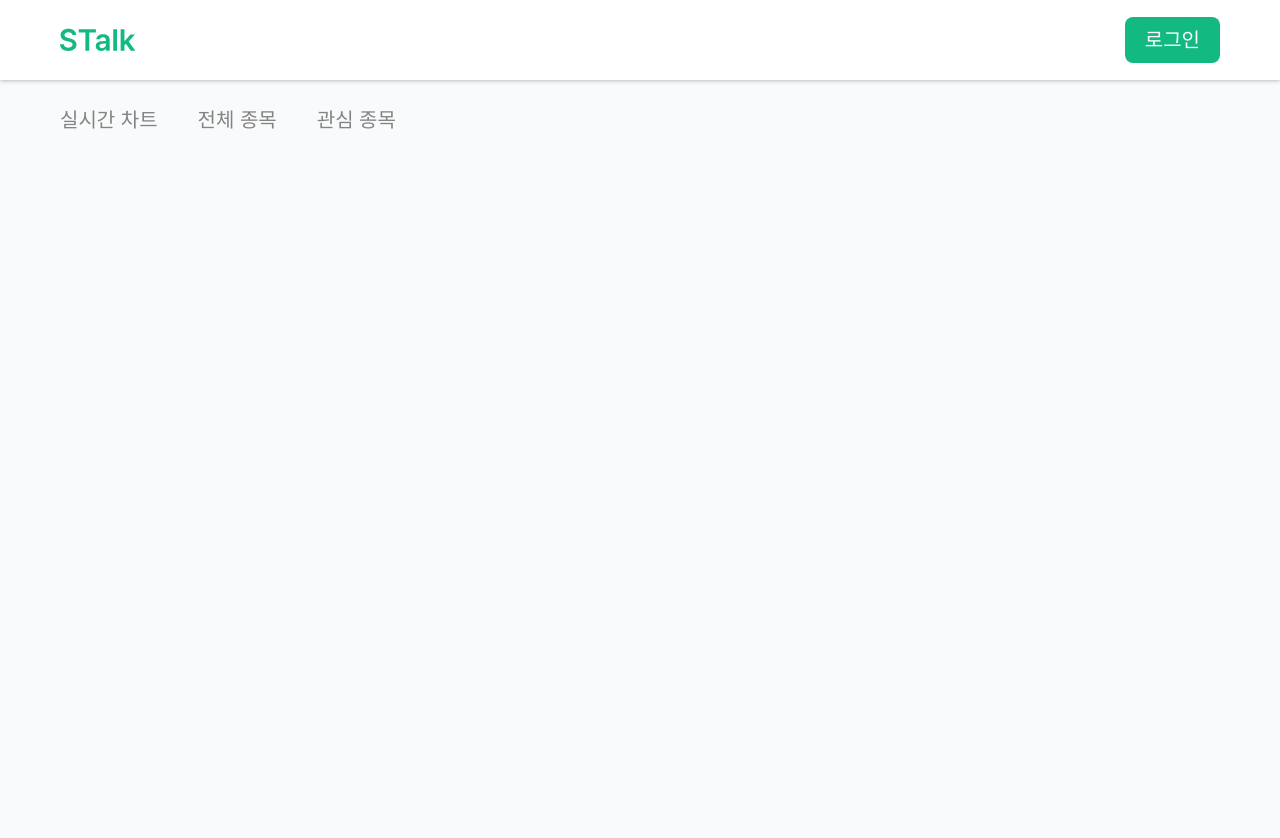
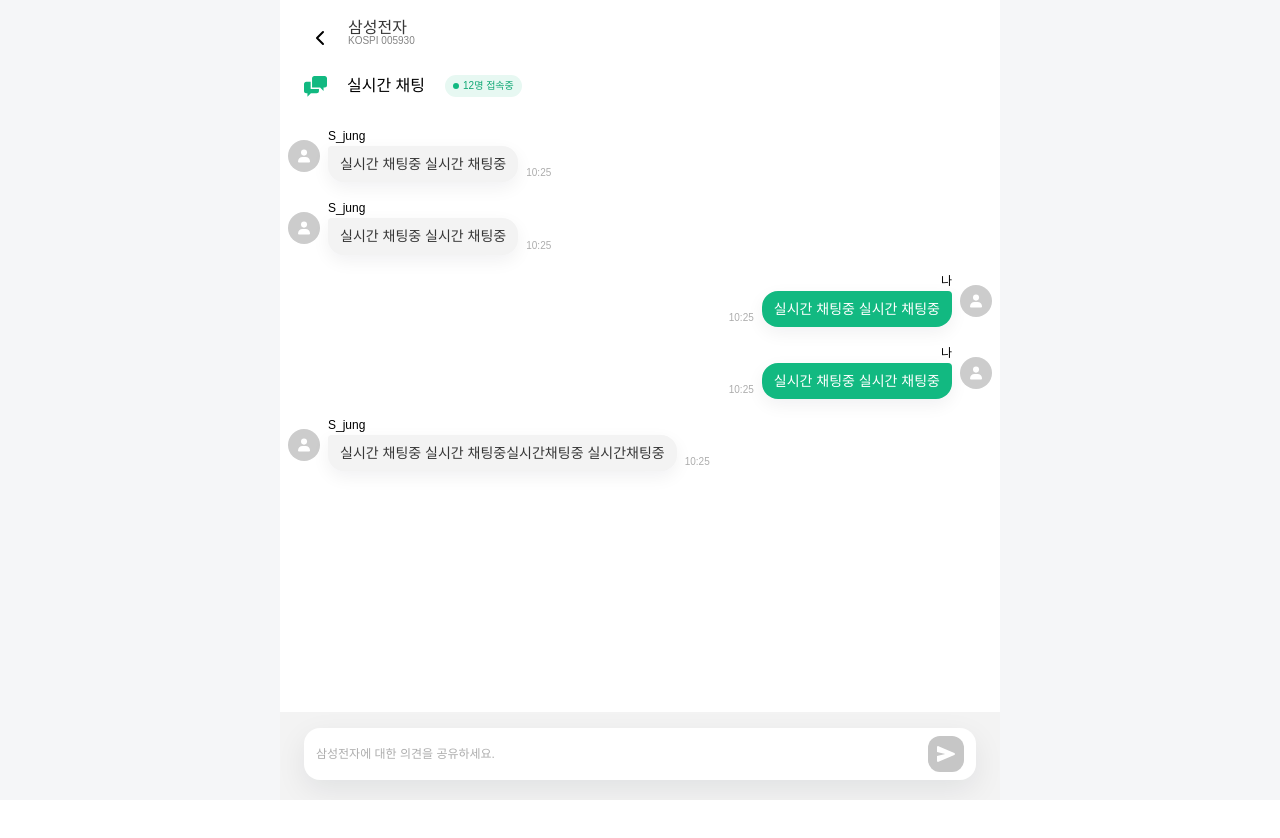
Before and after one commit to STalk-1/STalk_Front, a React (Vite) app: page /chat in a window 1280 px wide. Shown: the top 838 px of the page. After the commit the page ends 800 px from the top, so only its background shows below. Built offline with nearby package versions, Linux system fonts and the light colour scheme; no server answers; a web font is replaced by a local one.

Commit message:
✨[feat]: 채팅 UI 구현

```diff
--- a/src/assets/icons/index.ts
+++ b/src/assets/icons/index.ts
@@ -1,5 +1,6 @@
 import IcArrowDown from './ic-arrow-down.svg?react';
 import IcArrowUp from './ic-arrow-up.svg?react';
+import IcBack from './ic-back.svg?react';
 import IcBot from './ic-bot.svg?react';
 import IcCaretDown from './ic-caret-down.svg?react';
 import IcCaretUp from './ic-caret-up.svg?react';
@@ -17,6 +18,7 @@ import IcUsd from './ic-usd.svg?react';
 export {
   IcArrowDown,
   IcArrowUp,
+  IcBack,
   IcBot,
   IcCaretDown,
   IcCaretUp,
--- /dev/null
+++ b/src/components/chat/Header/index.tsx
@@ -0,0 +1,43 @@
+import { IcBack, IcChat } from '@/assets/icons';
+
+import type { ChatHeaderProps } from './types';
+
+function ChatHeader({
+  title,
+  subtitle,
+  statusLabel,
+  audienceLabel,
+  onBack,
+}: ChatHeaderProps) {
+  return (
+    <header className="shrink-0 px-4 pt-4 pb-3 md:px-6 md:pt-5 md:pb-4">
+      <div className="flex items-start gap-3">
+        <button
+          type="button"
+          aria-label="이전으로"
+          onClick={onBack}
+          className="mt-0.5 flex h-8 w-8 items-center justify-center rounded-full text-black"
+        >
+          <IcBack className="h-6 w-6" aria-hidden="true" />
+        </button>
+        <div className="min-w-0">
+          <p className="typo-16-regular text-grey-900 leading-none">{title}</p>
+          <p className="text-grey-500 typo-10-regular leading-none">
+            {subtitle}
+          </p>
+        </div>
+      </div>
+
+      <div className="mt-5 flex items-center gap-5">
+        <IcChat className="h-5.75 w-5.75 text-green-500" aria-hidden="true" />
+        <p className="typo-16-medium text-black">{statusLabel}</p>
+        <span className="typo-10-regular inline-flex items-center gap-1 rounded-full bg-green-50 px-2 py-1.5 leading-none text-green-600">
+          <span className="h-1.5 w-1.5 rounded-full bg-green-500" />
+          {audienceLabel}
+        </span>
+      </div>
+    </header>
+  );
+}
+
+export default ChatHeader;
--- /dev/null
+++ b/src/components/chat/Header/types.ts
@@ -0,0 +1,9 @@
+type ChatHeaderProps = {
+  title: string;
+  subtitle: string;
+  statusLabel: string;
+  audienceLabel: string;
+  onBack: () => void;
+};
+
+export type { ChatHeaderProps };
--- /dev/null
+++ b/src/components/chat/Input/index.tsx
@@ -0,0 +1,34 @@
+import { IcSend } from '@/assets/icons';
+
+import type { ChatInputProps } from './types';
+
+function ChatInput({ value, onChange, onSubmit, placeholder }: ChatInputProps) {
+  return (
+    <div className="bg-grey-50 mt-auto shrink-0 px-4 pt-3 pb-4 md:px-6 md:pt-4 md:pb-5">
+      <form
+        className="flex w-full items-center gap-2 rounded-2xl bg-white px-3 py-2 shadow-[0_10px_30px_rgba(15,23,42,0.08)]"
+        onSubmit={(event) => {
+          event.preventDefault();
+          onSubmit();
+        }}
+      >
+        <input
+          value={value}
+          onChange={(event) => onChange(event.target.value)}
+          className="typo-12-medium text-grey-800 placeholder:text-grey-300 min-w-0 flex-1 bg-transparent outline-none"
+          placeholder={placeholder}
+        />
+        <button
+          type="submit"
+          aria-label="메시지 전송"
+          disabled={!value.trim()}
+          className="disabled:bg-grey-200 flex h-9 w-9 shrink-0 items-center justify-center rounded-xl bg-green-500 transition"
+        >
+          <IcSend className="h-4.5 w-4.5" aria-hidden="true" />
+        </button>
+      </form>
+    </div>
+  );
+}
+
+export default ChatInput;
--- /dev/null
+++ b/src/components/chat/Input/types.ts
@@ -0,0 +1,8 @@
+type ChatInputProps = {
+  value: string;
+  onChange: (value: string) => void;
+  onSubmit: () => void;
+  placeholder: string;
+};
+
+export type { ChatInputProps };
--- /dev/null
+++ b/src/components/chat/MessageList/index.tsx
@@ -0,0 +1,71 @@
+import { ImgProfile } from '@/assets/images';
+import { cn } from '@/utils/cn';
+
+import type { ChatMessageListProps } from './types';
+
+function ChatMessageList({ messages, messagesEndRef }: ChatMessageListProps) {
+  return (
+    <div className="flex-1 overflow-y-auto px-2">
+      <div className="space-y-5 pb-4">
+        {messages.map((message) => {
+          const isUser = message.sender === 'user';
+
+          return (
+            <article
+              key={message.id}
+              className={cn(
+                'flex items-center gap-2',
+                isUser ? 'justify-end' : 'justify-start'
+              )}
+            >
+              {!isUser ? (
+                <ImgProfile className="h-8 w-8 shrink-0" aria-hidden="true" />
+              ) : null}
+
+              <div
+                className={cn(
+                  'flex max-w-[82%] flex-col md:max-w-[72%]',
+                  isUser ? 'items-end' : 'items-start'
+                )}
+              >
+                <span className="typo-12-medium mb-1 leading-none text-black">
+                  {message.author}
+                </span>
+
+                <div
+                  className={cn(
+                    'flex items-end gap-2',
+                    isUser ? 'flex-row-reverse' : 'flex-row'
+                  )}
+                >
+                  <div
+                    className={cn(
+                      'min-h-8 rounded-2xl px-3 py-2 shadow-[0_6px_18px_rgba(15,23,42,0.06)]',
+                      isUser
+                        ? 'rounded-tr-sm bg-green-500 text-white'
+                        : 'bg-grey-50 text-grey-900 rounded-tl-sm'
+                    )}
+                  >
+                    <p className="typo-14-regular leading-[1.45] break-words whitespace-pre-wrap">
+                      {message.text}
+                    </p>
+                  </div>
+                  <span className="typo-10-regular text-grey-300 mb-1 leading-none">
+                    {message.time}
+                  </span>
+                </div>
+              </div>
+
+              {isUser ? (
+                <ImgProfile className="h-8 w-8 shrink-0" aria-hidden="true" />
+              ) : null}
+            </article>
+          );
+        })}
+        <div ref={messagesEndRef} />
+      </div>
+    </div>
+  );
+}
+
+export default ChatMessageList;
--- /dev/null
+++ b/src/components/chat/MessageList/types.ts
@@ -0,0 +1,16 @@
+type ChatSender = 'bot' | 'user';
+
+type ChatMessage = {
+  id: number;
+  sender: ChatSender;
+  text: string;
+  time: string;
+  author?: string;
+};
+
+type ChatMessageListProps = {
+  messages: ChatMessage[];
+  messagesEndRef: React.RefObject<HTMLDivElement | null>;
+};
+
+export type { ChatMessage, ChatMessageListProps, ChatSender };
--- a/src/pages/ChatPage/index.tsx
+++ b/src/pages/ChatPage/index.tsx
@@ -1,5 +1,128 @@
+import { useEffect, useMemo, useRef, useState } from 'react';
+import { useNavigate } from 'react-router-dom';
+
+import ChatHeader from '@/components/chat/Header';
+import ChatInput from '@/components/chat/Input';
+import ChatMessageList from '@/components/chat/MessageList';
+import type { ChatMessage } from '@/components/chat/MessageList/types';
+
+const INITIAL_MESSAGES: ChatMessage[] = [
+  {
+    id: 1,
+    sender: 'bot',
+    author: 'S_jung',
+    text: '실시간 채팅중 실시간 채팅중',
+    time: '10:25',
+  },
+  {
+    id: 2,
+    sender: 'bot',
+    author: 'S_jung',
+    text: '실시간 채팅중 실시간 채팅중',
+    time: '10:25',
+  },
+  {
+    id: 3,
+    sender: 'user',
+    author: '나',
+    text: '실시간 채팅중 실시간 채팅중',
+    time: '10:25',
+  },
+  {
+    id: 4,
+    sender: 'user',
+    author: '나',
+    text: '실시간 채팅중 실시간 채팅중',
+    time: '10:25',
+  },
+  {
+    id: 5,
+    sender: 'bot',
+    author: 'S_jung',
+    text: '실시간 채팅중 실시간 채팅중실시간채팅중 실시간채팅중',
+    time: '10:25',
+  },
+];
+
+const QUICK_REPLIES = [
+  '실시간 채팅중 실시간 채팅중',
+  '실시간 채팅중 실시간 채팅중실시간채팅중',
+  '실시간 채팅중 실시간 채팅중',
+];
+
 function ChatPage() {
-  return <></>;
+  const navigate = useNavigate();
+  const [messages, setMessages] = useState(INITIAL_MESSAGES);
+  const [input, setInput] = useState('');
+  const messagesEndRef = useRef<HTMLDivElement | null>(null);
+
+  useEffect(() => {
+    messagesEndRef.current?.scrollIntoView({
+      behavior: 'smooth',
+      block: 'end',
+    });
+  }, [messages]);
+
+  const nextId = useMemo(
+    () =>
+      messages.reduce((maxId, message) => Math.max(maxId, message.id), 0) + 1,
+    [messages]
+  );
+
+  const handleSend = () => {
+    const trimmed = input.trim();
+    if (!trimmed) {
+      return;
+    }
+
+    const userMessage: ChatMessage = {
+      id: nextId,
+      sender: 'user',
+      author: '나',
+      text: trimmed,
+      time: '10:25',
+    };
+
+    const botReply: ChatMessage = {
+      id: nextId + 1,
+      sender: 'bot',
+      author: 'S_jung',
+      text: QUICK_REPLIES[(nextId - 1) % QUICK_REPLIES.length],
+      time: '10:25',
+    };
+
+    setMessages((prev) => [...prev, userMessage, botReply]);
+    setInput('');
+  };
+
+  return (
+    <main className="min-h-screen bg-white md:bg-[#f5f6f8]">
+      <section className="mx-auto flex min-h-screen w-full max-w-[768px] flex-col bg-white md:min-h-[100dvh] md:max-w-[720px]">
+        <div className="flex min-h-screen flex-1 flex-col bg-white">
+          <ChatHeader
+            title="삼성전자"
+            subtitle="KOSPI 005930"
+            statusLabel="실시간 채팅"
+            audienceLabel="12명 접속중"
+            onBack={() => navigate(-1)}
+          />
+
+          <section className="flex min-h-0 flex-1 flex-col pt-3 md:pt-4">
+            <ChatMessageList
+              messages={messages}
+              messagesEndRef={messagesEndRef}
+            />
+            <ChatInput
+              value={input}
+              onChange={setInput}
+              onSubmit={handleSend}
+              placeholder="삼성전자에 대한 의견을 공유하세요."
+            />
+          </section>
+        </div>
+      </section>
+    </main>
+  );
 }
 
 export default ChatPage;
--- a/src/routes/Router.tsx
+++ b/src/routes/Router.tsx
@@ -14,8 +14,11 @@ const router = createBrowserRouter([
       { index: true, element: <MainPage /> },
       { path: 'all-stocks', element: <AllStocksPage /> },
       { path: 'interest', element: <InterestStockPage /> },
-      { path: 'chat', element: <ChatPage /> },
     ],
+  },
+  {
+    path: '/chat',
+    element: <ChatPage />,
   },
 ]);
 
```
Also changed, not shown: src/assets/icons/ic-back.svg (added).
